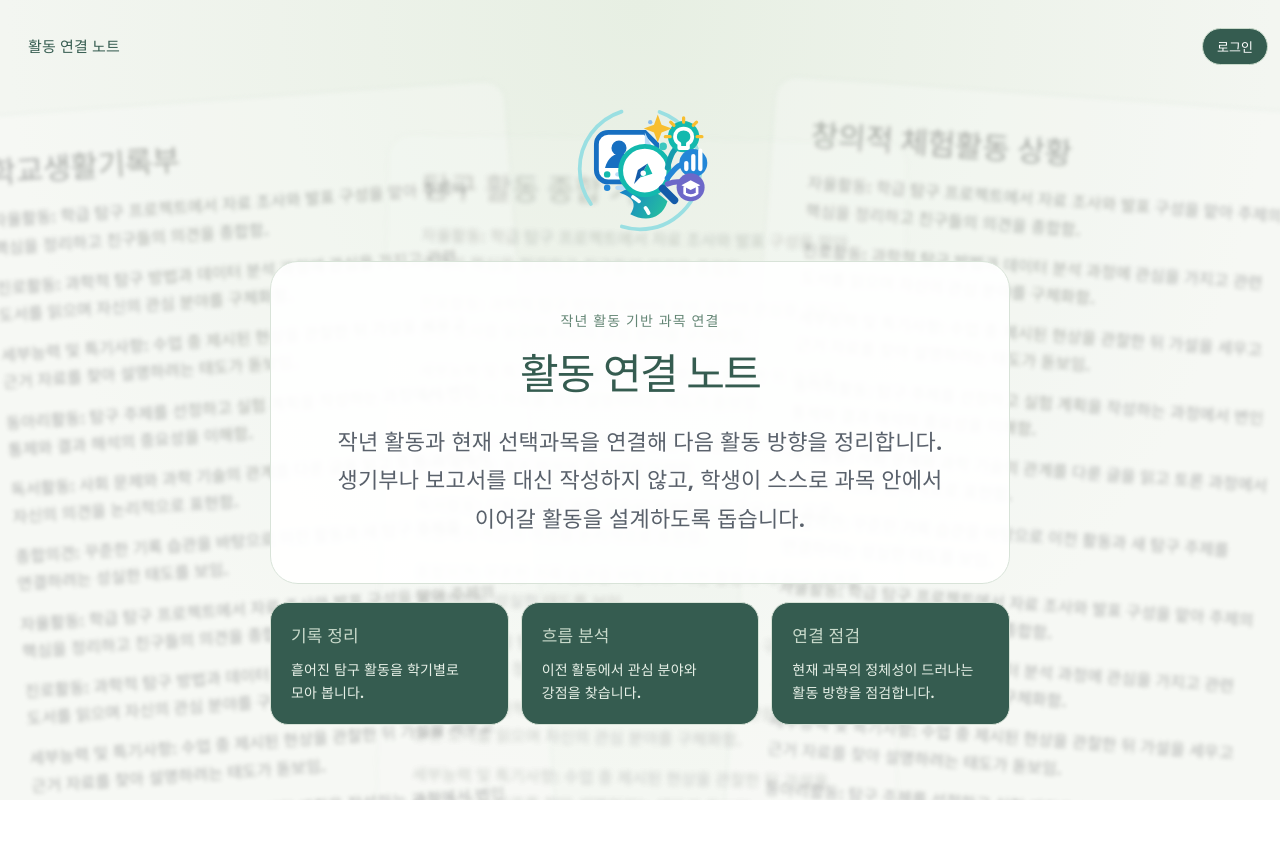
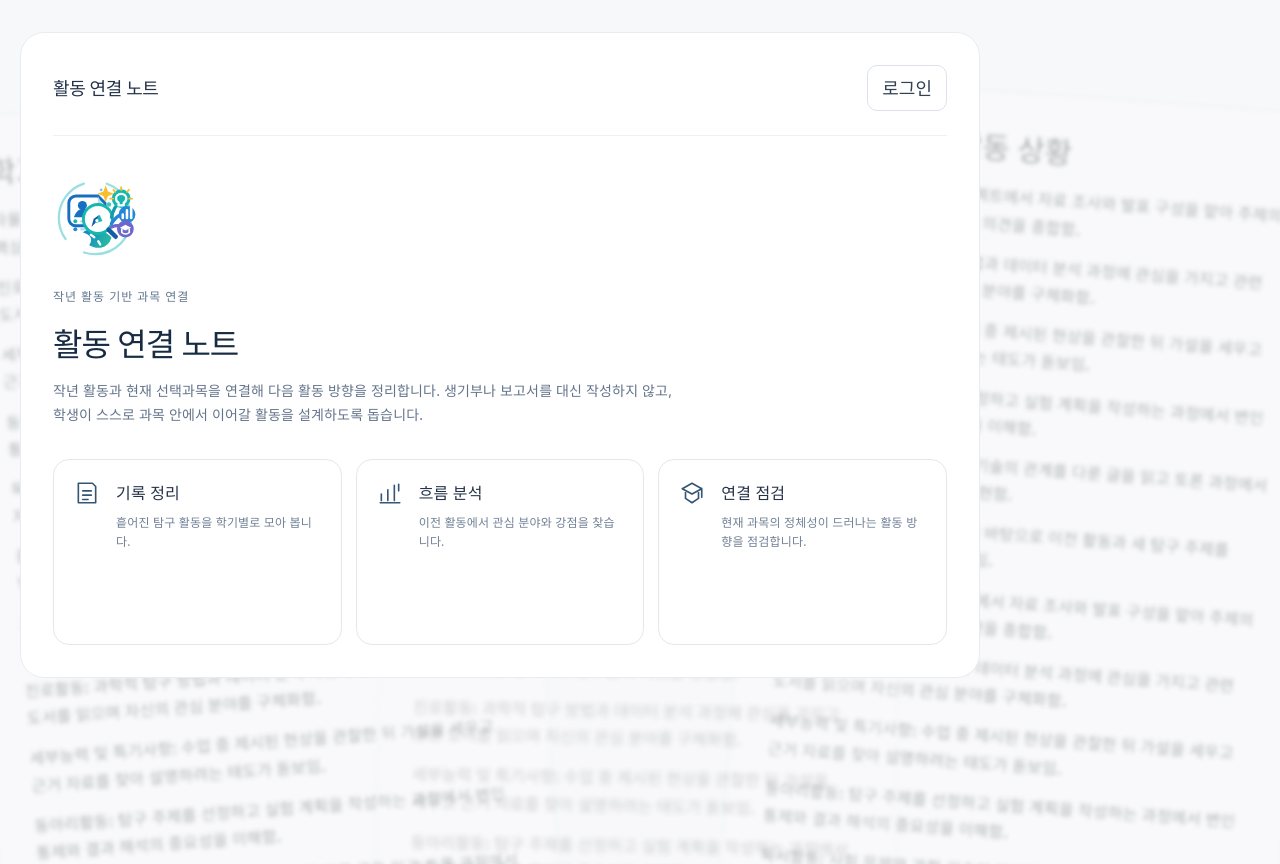
Before and after one commit to lcs091009/Gothic, a React (Vite) app in the folder student-research-platfrom/: page / in a window 1280 px wide. Before the commit the page ends 800 px from the top, so only its background shows below. Built offline with nearby package versions, Linux system fonts and the light colour scheme; no server answers.

Commit message:
Reuse dashboard shell and card styling on the login screen

```diff
--- /dev/null
+++ b/student-research-platfrom/src/pages/HomePage.css
@@ -0,0 +1,17 @@
+/* Use the dashboard's actual shell, header and card classes on the login page. */
+.login-page.neutral-landing { background: #f7f8fa !important; min-height: 100svh; position: relative; overflow: hidden; isolation: isolate; font-family: system-ui, -apple-system, BlinkMacSystemFont, 'Segoe UI', sans-serif; }
+.login-page .login-shell { position: relative; z-index: 2; width: 100%; box-sizing: border-box; }
+.login-brand { font-size: 18px; margin: 0; color: #253349; letter-spacing: -.4px; font-weight: 700; }
+.login-hero { padding: 40px 0 32px; }
+.login-logo { display: block; width: 84px; height: 84px; object-fit: contain; margin-bottom: 24px; }
+.login-hero h1 { font-size: clamp(24px, 4vw, 32px); letter-spacing: -1px; line-height: 1.4; color: #172b43; margin: 0 0 12px; }
+.login-hero .student-intro { max-width: 620px; }
+.login-message { margin: 16px 0 0; color: #59616b; font-size: 14px; line-height: 1.7; }
+.login-page.neutral-landing button:focus-visible { outline-color: #858f9a; }
+.login-feature-grid { display: grid; grid-template-columns: repeat(3, minmax(0, 1fr)); gap: 14px; }
+.login-feature { align-items: flex-start; min-height: 144px; padding: 20px; cursor: default; }
+.login-feature:hover { transform: none; border-color: #e3e8ee; background: #fff; box-shadow: none; }
+.login-feature:hover svg { transform: none; }
+.login-page .floating-record { z-index: 0 !important; border-color: #dde3ea !important; }
+@media (max-width: 860px) { .login-feature-grid { grid-template-columns: 1fr; } .login-feature { min-height: 90px; align-items: center; } }
+@media (max-width: 640px) { .login-hero { padding-top: 30px; } .login-logo { width: 72px; height: 72px; } }
--- a/student-research-platfrom/src/pages/HomePage.jsx
+++ b/student-research-platfrom/src/pages/HomePage.jsx
@@ -1,4 +1,7 @@
 import styles from "../styles/appStyles";
+import { studentCategories } from "../config/studentCategories";
+import "./StudentHome.css";
+import "./HomePage.css";
 
 const studentRecordPreview = [
   "자율활동: 학급 탐구 프로젝트에서 자료 조사와 발표 구성을 맡아 주제의 핵심을 정리하고 친구들의 의견을 종합함.",
@@ -12,7 +15,7 @@ const studentRecordPreview = [
 
 export default function HomePage({ signInWithGoogle, message }) {
 return (
-      <main className="neutral-landing" style={styles.landingPage}>
+      <main className="student-dashboard neutral-landing login-page">
         <div
           className="floating-record floating-record-left"
           style={styles.floatingRecord}
@@ -52,58 +55,35 @@ return (
           ))}
         </div>
 
-        <header style={styles.landingHeader}>
-          <p style={styles.brand}>활동 연결 노트</p>
-          <button
-            className="animated-button"
-            onClick={signInWithGoogle}
-            style={styles.loginButton}
-          >
-            로그인
-          </button>
-        </header>
+        <section className="dashboard-card login-shell" aria-labelledby="login-title">
+          <header className="student-header">
+            <p className="login-brand">활동 연결 노트</p>
+            <button type="button" className="student-back" onClick={signInWithGoogle}>로그인</button>
+          </header>
 
-        <section style={styles.centerStage}>
-          <img
-            src="/research-logo.svg"
-            alt="활동 연결 노트 로고"
-            style={styles.heroLogo}
-          />
-
-          <div style={styles.introBox}>
-            <p style={styles.kicker}>작년 활동 기반 과목 연결</p>
-            <h1 style={styles.heroTitle}>활동 연결 노트</h1>
-
-            <p style={styles.heroText}>
+          <div className="login-hero">
+            <img src="/research-logo.svg" alt="활동 연결 노트 로고" className="login-logo" />
+            <p className="student-eyebrow">작년 활동 기반 과목 연결</p>
+            <h1 id="login-title">활동 연결 노트</h1>
+            <p className="student-intro">
               작년 활동과 현재 선택과목을 연결해 다음 활동 방향을 정리합니다.
               생기부나 보고서를 대신 작성하지 않고, 학생이 스스로 과목 안에서
               이어갈 활동을 설계하도록 돕습니다.
             </p>
-
-            {message && <p style={styles.message}>{message}</p>}
+            {message && <p className="login-message" role="status">{message}</p>}
           </div>
 
-          <div className="landing-feature-row" style={styles.landingFeatureRow}>
-            <article style={styles.landingFeatureCard}>
-              <strong style={styles.landingFeatureTitle}>기록 정리</strong>
-              <span style={styles.landingFeatureText}>
-                흩어진 탐구 활동을 학기별로 모아 봅니다.
-              </span>
-            </article>
-
-            <article style={styles.landingFeatureCard}>
-              <strong style={styles.landingFeatureTitle}>흐름 분석</strong>
-              <span style={styles.landingFeatureText}>
-                이전 활동에서 관심 분야와 강점을 찾습니다.
-              </span>
-            </article>
-
-            <article style={styles.landingFeatureCard}>
-              <strong style={styles.landingFeatureTitle}>연결 점검</strong>
-              <span style={styles.landingFeatureText}>
-                현재 과목의 정체성이 드러나는 활동 방향을 점검합니다.
-              </span>
-            </article>
+          <div className="login-feature-grid" aria-label="주요 기능">
+            {[
+              { title: "기록 정리", description: "흩어진 탐구 활동을 학기별로 모아 봅니다.", icon: studentCategories[1].icon },
+              { title: "흐름 분석", description: "이전 활동에서 관심 분야와 강점을 찾습니다.", icon: studentCategories[3].icon },
+              { title: "연결 점검", description: "현재 과목의 정체성이 드러나는 활동 방향을 점검합니다.", icon: studentCategories[4].icon },
+            ].map(feature => (
+              <article className="student-category login-feature" key={feature.title}>
+                <svg viewBox="0 0 24 24" fill="none" stroke="currentColor" strokeWidth="1.5" strokeLinecap="round" strokeLinejoin="round" aria-hidden="true"><path d={feature.icon} /></svg>
+                <span className="student-category-copy"><strong>{feature.title}</strong><span>{feature.description}</span></span>
+              </article>
+            ))}
           </div>
         </section>
       </main>
```
